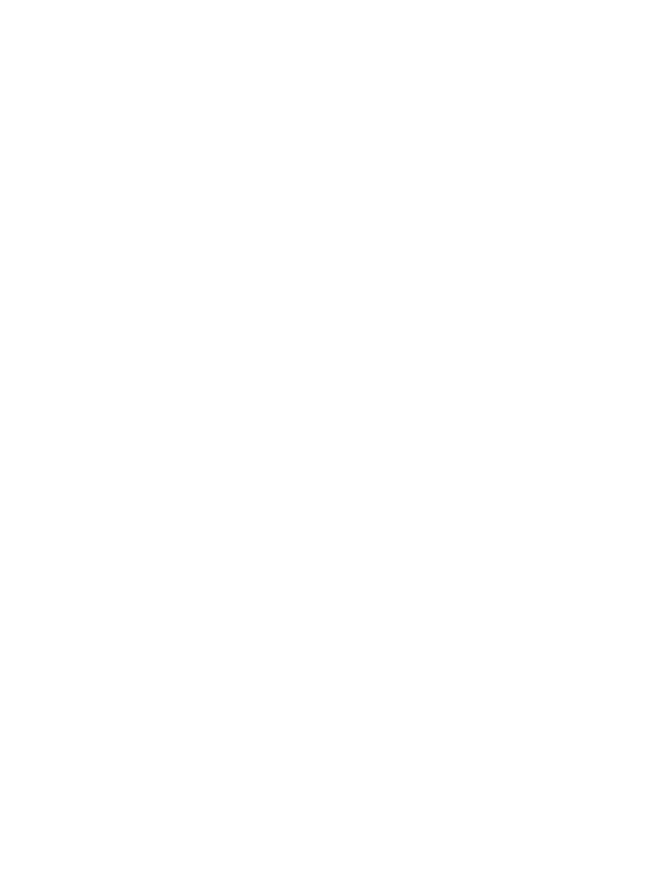
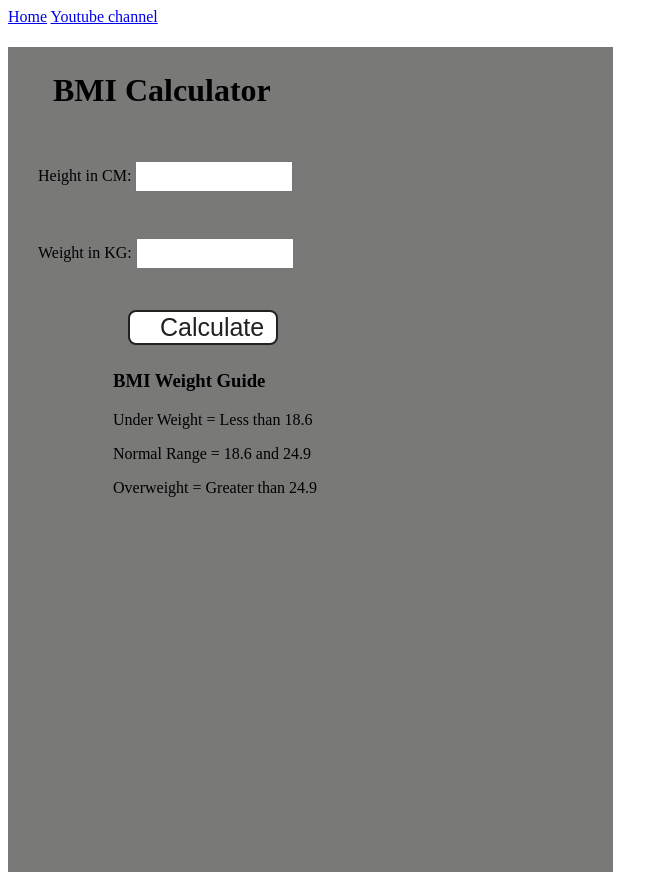
Before and after one commit to Rohitmalvi123/JavaScript_code-main, a plain HTML site: page 07_projects/2-BMICalculator/index.html in a window 1280 px wide. Shown: the whole page, without its empty margins (0-668 px from the left). Before the commit the page ends 800 px from the top, so only its background shows below. Drawn offline with Linux system fonts and the light colour scheme.

Commit message:
bmi calcultor done

```diff
--- /dev/null
+++ b/07_projects/2-BMICalculator/chaiaurcode.js
@@ -0,0 +1,29 @@
+const form = document.querySelector("form");
+
+// this usecase will give you empty
+// const height = parseInt(document.querySelector("#height").value);
+
+form.addEventListener("submit", function (e) {
+  e.preventDefault();
+
+  const height = parseInt(document.querySelector("#height").value);
+  const weight = parseInt(document.querySelector("#weight").value);
+  const resultes = document.querySelector("#results");
+
+  if (height === "" || height < 0 || isNaN(height)) {
+    resultes.innerHTML = `Please give a valid height ${height}`;
+  } else if (weight === "" || weight < 0 || isNaN(weight)) {
+    resultes.innerHTML = `Please give a valid weight ${weight}`;
+  } else {
+    const bmi = (weight / ((height * height) / 10000)).toFixed(1);
+    // show the result
+    // resultes.innerHTML = `<span>${bmi}</span>`;
+    if (bmi < 18.6) {
+      resultes.innerHTML = `<span>${bmi} Under Weight</span>`;
+    } else if (bmi < 24.9) {
+      resultes.innerHTML = `<span>${bmi} Normal Range</span>`;
+    } else {
+      resultes.innerHTML = `<span>${bmi} Over Weight</span>`;
+    }
+  }
+});
--- a/07_projects/2-BMICalculator/index.html
+++ b/07_projects/2-BMICalculator/index.html
@@ -3,7 +3,32 @@
   <head>
     <meta charset="UTF-8" />
     <meta name="viewport" content="width=device-width, initial-scale=1.0" />
-    <title>Document</title>
+    <meta http-equiv="X-UA-Compatible" content="ie=edge" />
+    <link rel="stylesheet" href="style.css" />
+    <title>BMI Calculator</title>
   </head>
-  <body></body>
+  <body>
+    <nav>
+      <a href="/" aria-current="page">Home</a>
+      <a target="_blank" href="https://www.youtube.com/@chaiaurcode"
+        >Youtube channel</a
+      >
+    </nav>
+    <div class="container">
+      <h1>BMI Calculator</h1>
+      <form>
+        <p><label>Height in CM: </label><input type="text" id="height" /></p>
+        <p><label>Weight in KG: </label><input type="text" id="weight" /></p>
+        <button>Calculate</button>
+        <div id="results"></div>
+        <div id="weight-guide">
+          <h3>BMI Weight Guide</h3>
+          <p>Under Weight = Less than 18.6</p>
+          <p>Normal Range = 18.6 and 24.9</p>
+          <p>Overweight = Greater than 24.9</p>
+        </div>
+      </form>
+    </div>
+  </body>
+  <script src="chaiaurcode.js"></script>
 </html>
--- /dev/null
+++ b/07_projects/2-BMICalculator/style.css
@@ -0,0 +1,45 @@
+.container {
+  width: 575px;
+  height: 825px;
+
+  background-color: #797978;
+  padding-left: 30px;
+}
+#height,
+#weight {
+  width: 150px;
+  height: 25px;
+  margin-top: 30px;
+}
+
+#weight-guide {
+  margin-left: 75px;
+  margin-top: 25px;
+}
+
+#results {
+  font-size: 35px;
+  margin-left: 90px;
+  margin-top: 20px;
+  color: rgb(241, 241, 241);
+}
+
+button {
+  width: 150px;
+  height: 35px;
+  margin-left: 90px;
+  margin-top: 25px;
+  background-color: #fff;
+  padding: 1px 30px;
+  border-radius: 8px;
+  color: #212121;
+  text-decoration: none;
+  border: 2px solid #212121;
+
+  font-size: 25px;
+}
+
+h1 {
+  padding-left: 15px;
+  padding-top: 25px;
+}
```
